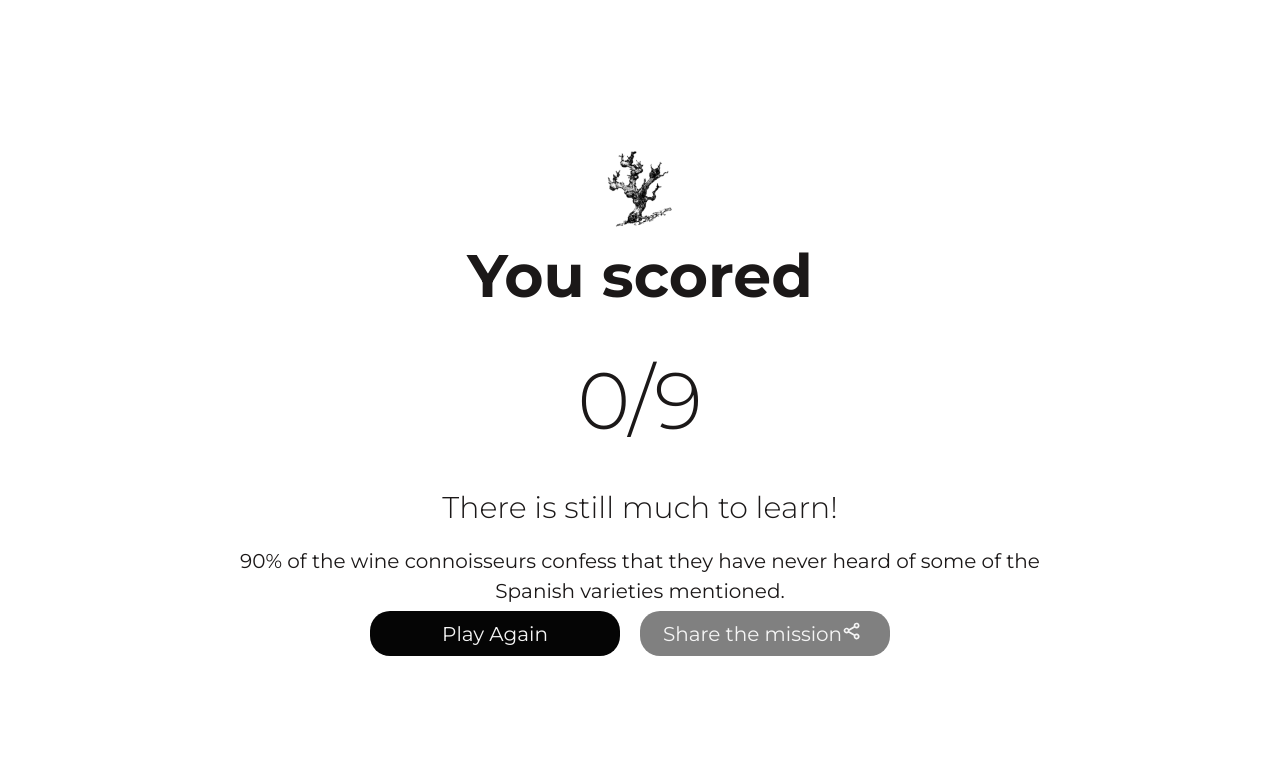
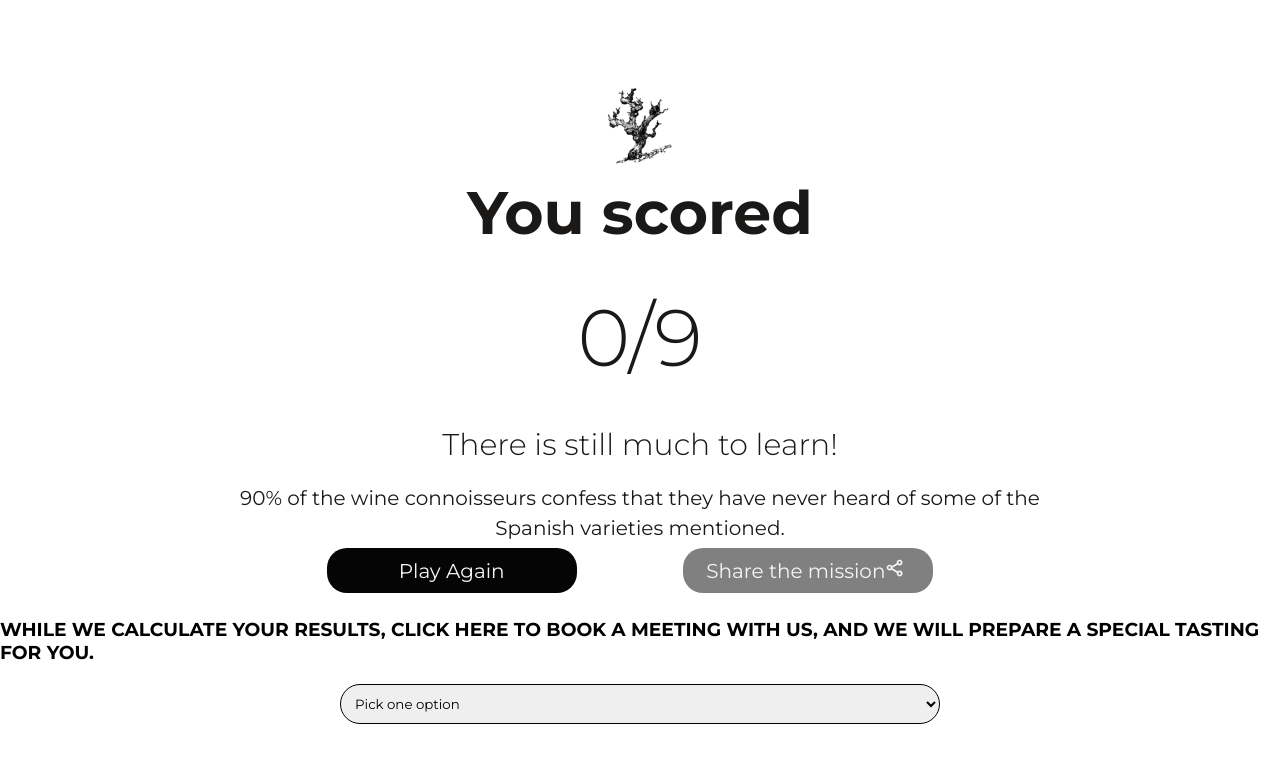
Before and after one commit to Guillef33/bodegaMission, a React (Create React App) app: page /score in a window 1280 px wide. Shown: the top 762 px of the page. Built offline with nearby package versions, Linux system fonts and the light colour scheme.

Commit message:
agregado de surveyform en game

```diff
--- a/src/components/Form/SurveyForm.js
+++ b/src/components/Form/SurveyForm.js
@@ -1,18 +1,21 @@
-import React, { useContext, useState, useRef } from 'react';
-import { Navigate, useNavigate } from 'react-router-dom';
-import { Formik, Field, Form } from 'formik';
-import { userSchema } from './userValidation';
-import './Form.scss';
-import { collection, query, where, getDocs } from 'firebase/firestore';
-import { addDoc } from '@firebase/firestore';
-import { db } from '../../data/config';
-import Swal from 'sweetalert2';
-import { AppContext } from '../../context/AppContext';
-import emailjs from '@emailjs/browser';
+import React, { useContext, useState, useRef } from "react";
+import { Navigate, useNavigate, useLocation } from "react-router-dom";
+import { Formik, Field, Form } from "formik";
+import { userSchema } from "./userValidation";
+import "./Form.scss";
+import { collection, query, where, getDocs } from "firebase/firestore";
+import { addDoc } from "@firebase/firestore";
+import { db } from "../../data/config";
+import Swal from "sweetalert2";
+import { AppContext } from "../../context/AppContext";
+import emailjs from "@emailjs/browser";
 
 const SurveyForm = () => {
   let navigate = useNavigate();
   const form = useRef();
+  const location = useLocation();
+
+  console.log(location);
 
   const { formResp } = useContext(AppContext);
 
@@ -20,9 +23,9 @@ const SurveyForm = () => {
   const [selectOption, setSelectOption] = useState(false);
 
   const initialState = {
-        name: '',
-        email: '',
-        option: '',
+    name: "",
+    email: "",
+    option: "",
   };
 
   const [values, setValues] = useState(initialState);
@@ -58,16 +61,16 @@ const SurveyForm = () => {
     });
 
     const respObject = formRespMapped.reduce((acc, resp, idx) => {
-            acc['answer' + idx] = resp.answer;
+      acc["answer" + idx] = resp.answer;
       return acc;
     }, {});
 
     emailjs
       .send(
-                'gmail',
-                'template_iurxj7h',
+        "gmail",
+        "template_iurxj7h",
         { ...values, ...respObject },
-                'user_vqPFxAk62xt1529ZNfLfd'
+        "user_vqPFxAk62xt1529ZNfLfd"
       )
       .then(
         (result) => {
@@ -81,7 +84,7 @@ const SurveyForm = () => {
 
     let isValid = await userSchema.isValid(formData);
     isValid = true;
-        const docRef = await addDoc(collection(db, 'surveys'), {
+    const docRef = await addDoc(collection(db, "surveys"), {
       values,
     });
     setValues(initialState);
@@ -91,38 +94,34 @@ const SurveyForm = () => {
     isValid &&
       Swal.fire(
         {
-                    title: 'Ready to see the correct answer? ',
-                    icon: 'success',
-                    confirmButtonText: 'Ok',
-                    customClass: 'button-about',
+          title: "Ready to see the correct answer? ",
+          icon: "success",
+          confirmButtonText: "Ok",
+          customClass: "button-about",
           timer: 3500,
         },
         isValid && setEmailSend(docRef.id),
-                isValid && setTimeout(() => navigate('/results'), 4000)
+        isValid && setTimeout(() => navigate("/results"), 4000)
       );
   };
 
   return (
     <div>
       <h3 className="form-h3-survey">
-                WHILE WE CALCULATE YOUR RESULTS, CLICK HERE TO BOOK A MEETING
-                WITH US, AND WE WILL PREPARE A SPECIAL TASTING FOR YOU.
+        WHILE WE CALCULATE YOUR RESULTS, CLICK HERE TO BOOK A MEETING WITH US,
+        AND WE WILL PREPARE A SPECIAL TASTING FOR YOU.
       </h3>
 
       <Formik
         validationSchema={userSchema}
-                initialValues={{ name: '', email: '', option: '' }}
+        initialValues={{ name: "", email: "", option: "" }}
       >
         {({ errors, touched }) => (
-                    <Form
-                        className="form-wrapper"
-                        onSubmit={surveySubmit}
-                        ref={form}
-                    >
-                        <label className="survey-label">
-                            {' '}
-                            Select an option{' '}
-                        </label>
+          <Form className="form-wrapper" onSubmit={surveySubmit} ref={form}>
+            {location.pathname === "/score" ? null : (
+              <label className="survey-label"> Select an option </label>
+            )}
+
             <Field
               name="option"
               as="select"
@@ -133,17 +132,16 @@ const SurveyForm = () => {
             >
               <option>Pick one option</option>
               <option value="barcelona">
-                                I want to schedule a meeting at Barcelona Wine
-                                Week
+                I want to schedule a meeting at Barcelona Wine Week
               </option>
               <option value="prowein">
                 I want to schedule a meeting at Prowein
               </option>
               <option value="meeting">
-                                I want to schedule a meeting at Wine Expo{' '}
+                I want to schedule a meeting at Wine Expo{" "}
               </option>
               <option value="singapur">
-                                I want to schedule a meeting at Prowein Singapur{' '}
+                I want to schedule a meeting at Prowein Singapur{" "}
               </option>
             </Field>
             {errors.select && touched.select ? (
@@ -152,10 +150,7 @@ const SurveyForm = () => {
 
             {selectOption === true && (
               <>
-                                <label className="survey-label">
-                                    {' '}
-                                    Your name{' '}
-                                </label>
+                <label className="survey-label"> Your name </label>
                 <Field
                   name="name"
                   type="text"
@@ -165,15 +160,10 @@ const SurveyForm = () => {
                   className="form-survey-input"
                 />
                 {errors.name && touched.name ? (
-                                    <p className="validation-Error">
-                                        {errors.name}
-                                    </p>
+                  <p className="validation-Error">{errors.name}</p>
                 ) : null}
                 {/* <ErrorMessage name="name" /> */}
-                                <label className="survey-label">
-                                    {' '}
-                                    Your email{' '}
-                                </label>
+                <label className="survey-label"> Your email </label>
                 <Field
                   name="email"
                   type="email"
@@ -183,9 +173,7 @@ const SurveyForm = () => {
                   className="form-survey-input"
                 />
                 {errors.email && touched.email ? (
-                                    <p className="validation-Error">
-                                        {errors.email}
-                                    </p>
+                  <p className="validation-Error">{errors.email}</p>
                 ) : null}
                 <button
                   className="send-form-button send-form-button-survey"
--- a/src/components/score/Score.js
+++ b/src/components/score/Score.js
@@ -7,7 +7,7 @@ import ButtonsResult from "./ButtonsResult";
 import raicesLogo from "../../assets/raices-ibericas.png";
 import InviteMail from "./InviteMail";
 
-import SurveyForm from '../Form/SurveyForm'
+import SurveyForm from "../Form/SurveyForm";
 
 import "./Score.scss";
 
@@ -55,11 +55,13 @@ function Score() {
           <div className="text-result-wrapper">
             <p className="score-result-title">There is still much to learn!</p>
             <p className="score-result-text">
-              90% of the wine connoisseurs confess that they have never heard of some of the Spanish varieties mentioned.
+              90% of the wine connoisseurs confess that they have never heard of
+              some of the Spanish varieties mentioned.
             </p>
             {/* <InviteMail /> */}
+            <ButtonsResult />
           </div>
-          <ButtonsResult />
+          <SurveyForm />
         </div>
       )}
     </>
--- a/src/components/score/Score.scss
+++ b/src/components/score/Score.scss
@@ -8,7 +8,7 @@
 .score-section {
   width: 100vw;
   display: flex;
-  height: 100vh;
+  min-height: 100vh;
   flex-direction: column;
   justify-content: center;
   align-items: center;
```
Lines whose indentation alone changed are shown as unchanged.
